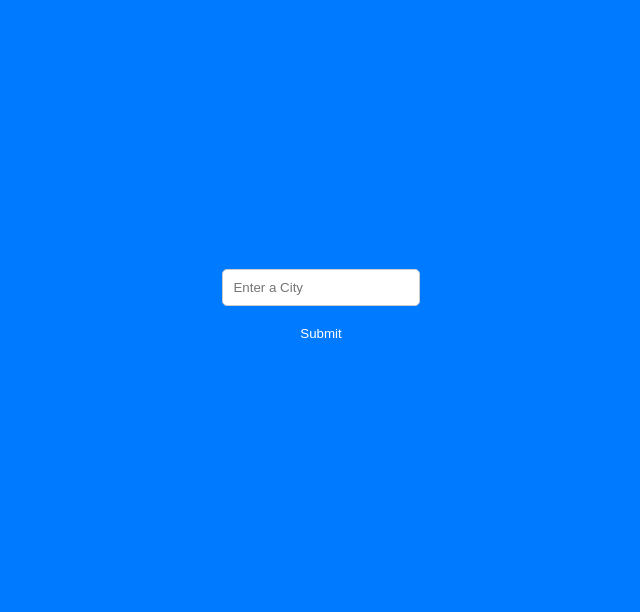
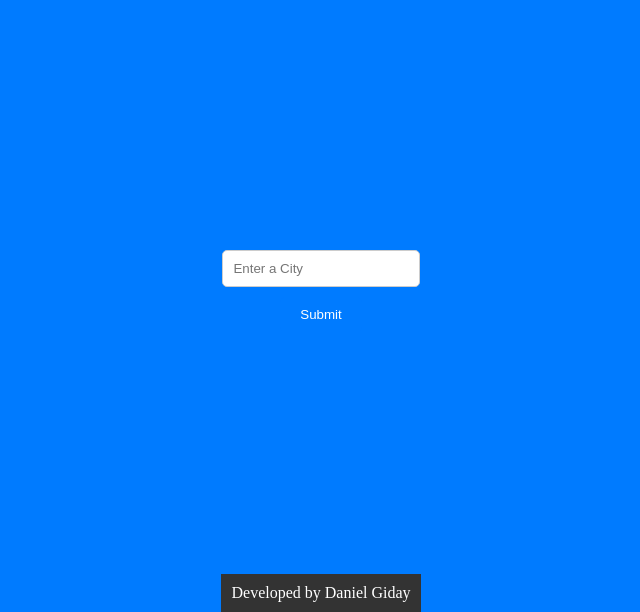
Before and after one commit to codewithdani/weather_app, a Flask app: template templates/404.html in a window 1280 px wide. Shown: the part 188-800 px from the top of the page, without its empty margins (319-959 px from the left). Run offline with Flask 3, Linux system fonts and the light colour scheme; the template is opened without the code that fills it, so the values that code supplies are empty.

Commit message:
update css

```diff
--- a/templates/404.html
+++ b/templates/404.html
@@ -15,6 +15,7 @@
         <input type="text" name="city" id="city" placeholder="Enter a City" />
         <button type="submit">Submit</button>
     </form>
+    <footer>Developed by Daniel Giday</footer>
 </body>
 
 </html>
--- a/templates/weather.html
+++ b/templates/weather.html
@@ -17,6 +17,7 @@
     <h1>{{ title }} Weather</h1>
     <p>{{ status }} and {{ temp }} &deg;</p>
     <p>Feels like {{ feels_like }} &deg;</p>
+    <footer>Developed by Daniel Giday</footer>
 </body>
 
 </html>
```
